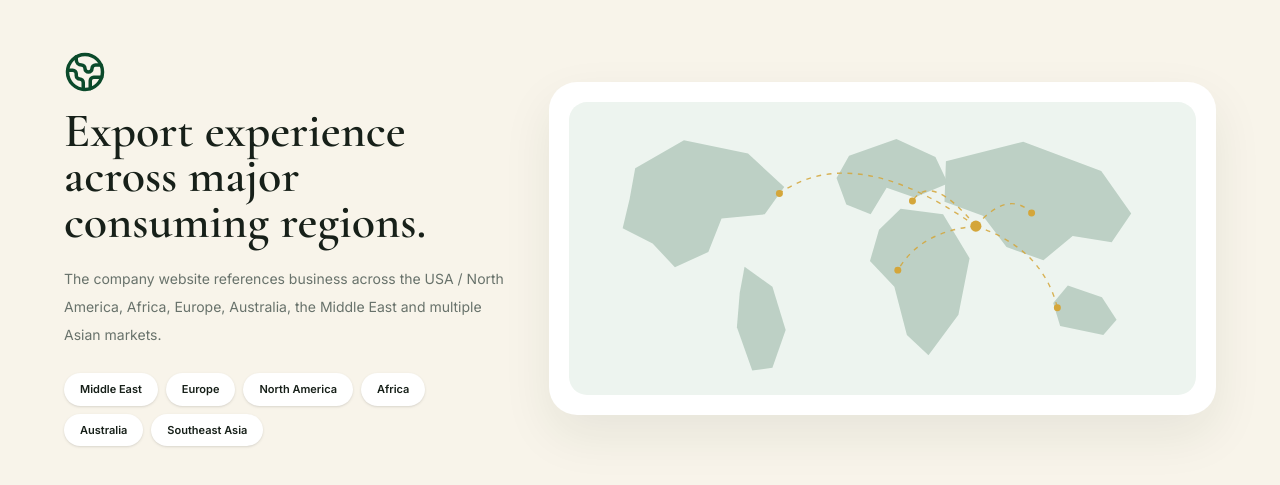
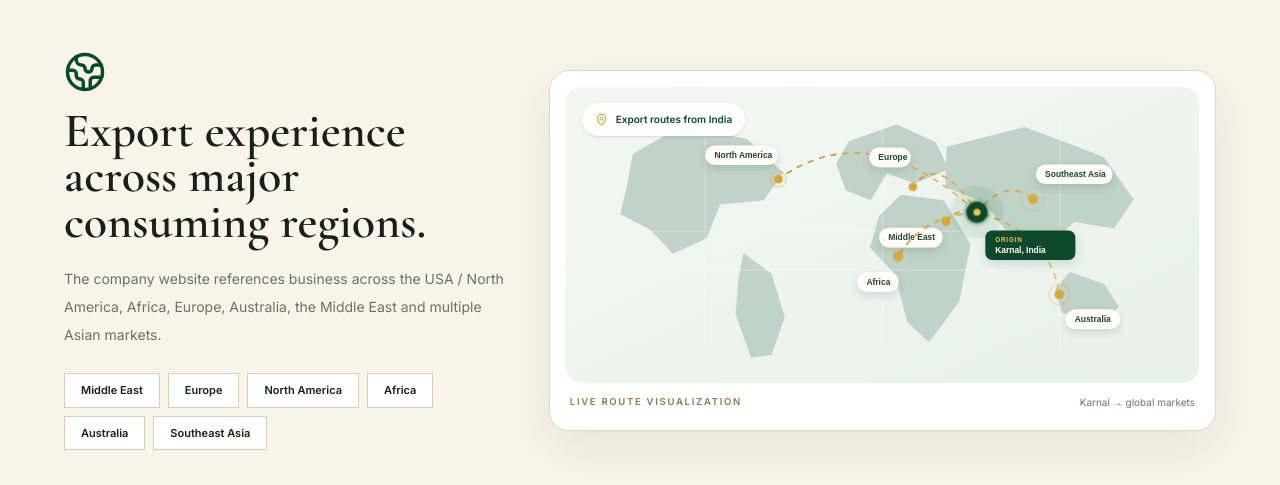
Before and after one commit to savrdhtechnology-cloud/SHREE-KRISHNA-EXPORTS, a Next.js app: page /export in a window 1280 px wide. Shown: the part 646-1131 px from the top of the page. Built offline with nearby package versions, Linux system fonts and the light colour scheme.

Commit message:
Add animated export routes to Global Export page

```diff
--- a/app/export/page.tsx
+++ b/app/export/page.tsx
@@ -1,9 +1,9 @@
 import type { Metadata } from 'next';
-import Image from 'next/image';
 import { FileCheck2, Globe2, PackageCheck, Ship } from 'lucide-react';
 import { PageHero } from '@/components/page-hero';
 import { company } from '@/data/company';
 import { EnquirySection } from '@/components/enquiry-section';
+import { AnimatedExportMap } from '@/components/animated-export-map';
 
 export const metadata: Metadata = {
   title: 'Global Export',
@@ -46,19 +46,17 @@ export default function Export() {
               <p className="mt-5 text-[14px] leading-7 text-[#68726b]">The company website references business across the USA / North America, Africa, Europe, Australia, the Middle East and multiple Asian markets.</p>
               <div className="mt-6 flex flex-wrap gap-2">
                 {company.markets.map((market) => (
-                  <span key={market} className="rounded-full bg-white px-4 py-2 text-[11px] font-semibold shadow-sm">{market}</span>
+                  <span key={market} className="border border-[#D7CFBB] bg-white px-4 py-2 text-[11px] font-semibold transition duration-300 hover:-translate-y-0.5 hover:border-[#D4A63A]">{market}</span>
                 ))}
               </div>
             </div>
 
-            <div className="rounded-[28px] bg-white p-5 shadow-[0_20px_50px_rgba(20,45,31,.08)]">
-              <Image src="/images/world-map.svg" alt="Global export regions map" width={900} height={420} />
-            </div>
+            <AnimatedExportMap />
           </div>
 
           <div className="mt-10 grid gap-4 md:grid-cols-3">
             {exportFeatures.map(({ Icon, title, description }) => (
-              <div key={title} className="rounded-2xl border border-[#ded7c6] bg-white p-6">
+              <div key={title} className="rounded-2xl border border-[#ded7c6] bg-white p-6 transition duration-300 hover:-translate-y-1 hover:border-[#D4A63A]">
                 <Icon className="text-[#D4A63A]" />
                 <h3 className="mt-4 font-serif text-3xl font-semibold">{title}</h3>
                 <p className="mt-2 text-[12px] leading-6 text-[#68726b]">{description}</p>
```
